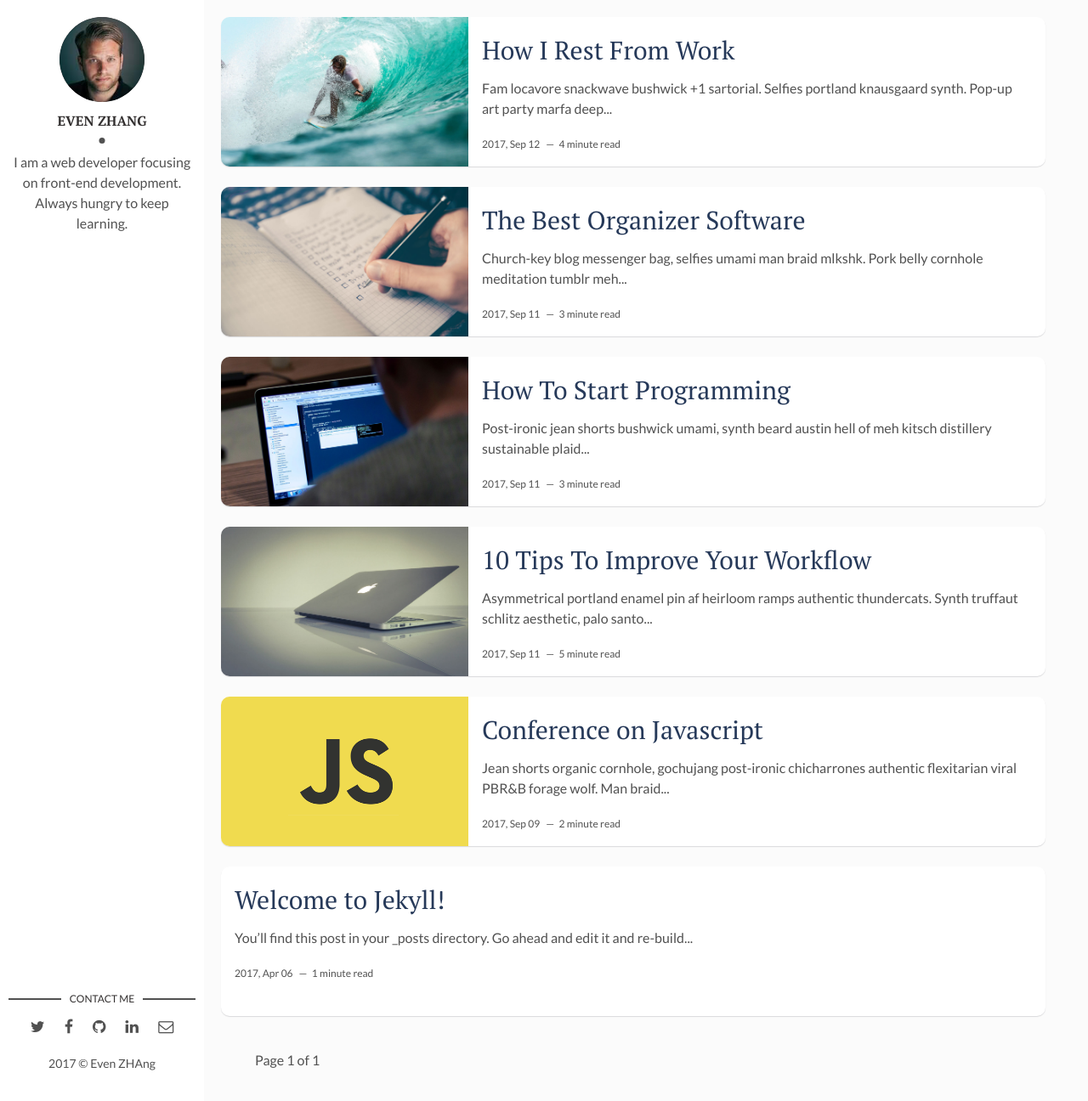
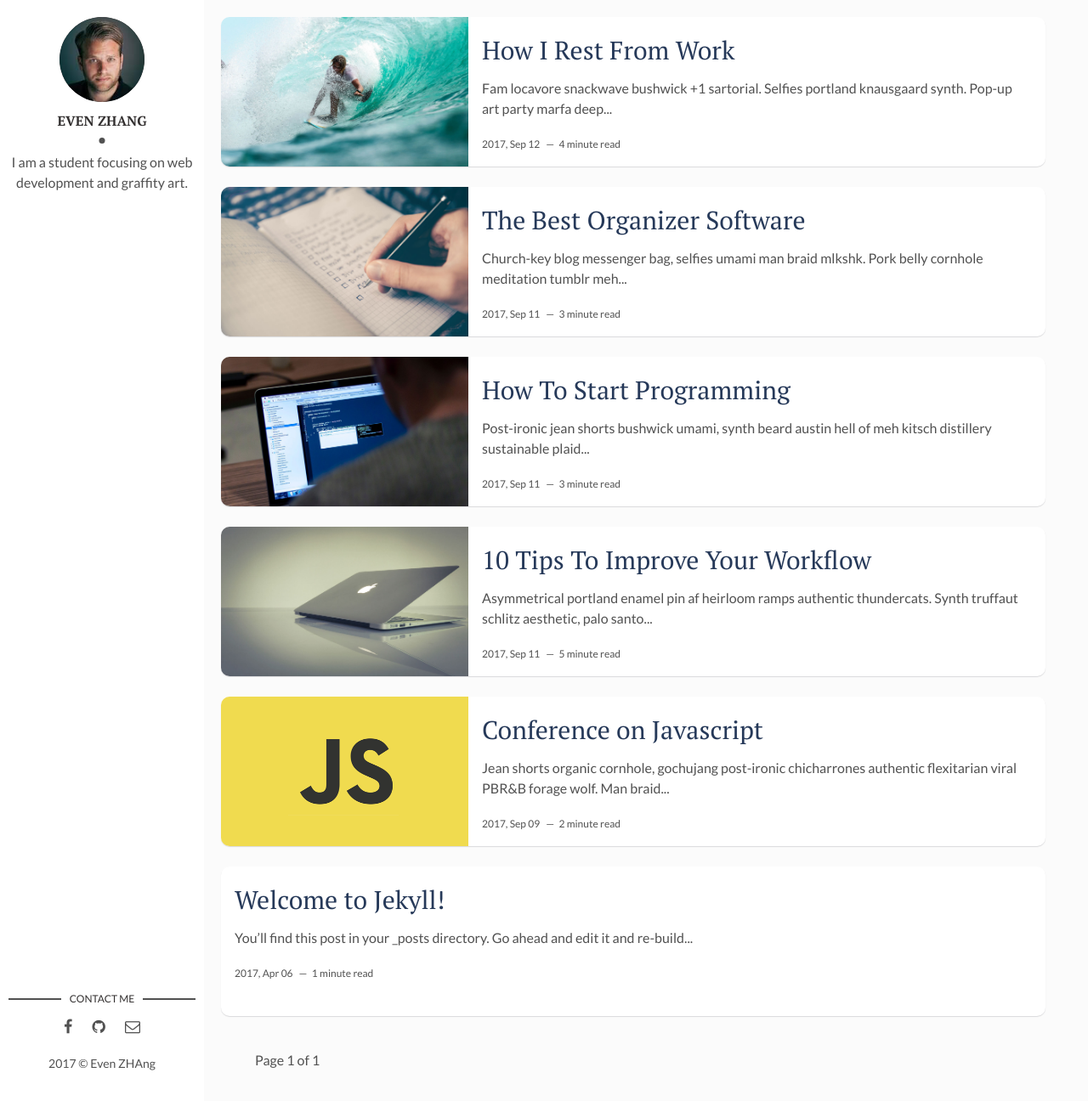
Before and after one commit to EvenZHAnglll/simple-life, a Jekyll site: the page built from index.html, in a window 1280 px wide and 1296 px high. Shown: the whole window at 85% size. Built offline with Jekyll 4.4.1, drawn with Linux system fonts in a browser that asks for light colours; the list of posts is cut into pages by our own code.

Commit message:
set my title

```diff
--- a/_config.yml
+++ b/_config.yml
@@ -1,4 +1,4 @@
-title: Hello, world! I'm David Freeman
+title: Hi！I'm EvenZHAng.
 description: > # this means to ignore newlines until "baseurl:"
   Write an awesome description for your new site here. You can edit this
   line in _config.yml. It will appear in your document head meta (for
@@ -10,11 +10,11 @@
 # Author Settings
 author: Even ZHAng # add your name
 author-img: david-freeman.jpg # add your photo
-about-author: I am a web developer focusing on front-end development. Always hungry to keep learning. # add description
+about-author: I am a student focusing on web development and graffity art.  # add description
 twitter: # add your Twitter handle
 facebook: # add your Facebook handle
 github: evenzhanglll # add your Github handle
-linkedin: # add your Linkedin handle
+
 email: # add your Email address
 
 # Disqus
--- a/_layouts/main.html
+++ b/_layouts/main.html
@@ -16,11 +16,7 @@
     <section class="contact">
       <h3 class="contact-title">Contact me</h3>
       <ul>
-        {% if site.twitter %}
-          <li><a href="https://twitter.com/{{ site.twitter }}" target="_blank"><i class="fa fa-twitter" aria-hidden="true"></i></a></li>
-        {% else %}
-          <li><a href="https://twitter.com/artemsheludko_" target="_blank"><i class="fa fa-twitter" aria-hidden="true"></i></a></li>
-        {% endif %}
+
         {% if site.facebook %}
           <li><a href="https://facebook.com/{{ site.facebook }}" target="_blank"><i class="fa fa-facebook" aria-hidden="true"></i></a></li>
         {% else %}
@@ -31,11 +27,7 @@
         {% else %}
           <li class="github"><a href="http://github.com/" target="_blank"><i class="fa fa-github" aria-hidden="true"></i></a></li>
         {% endif %}
-        {% if site.linkedin %}
-          <li class="linkedin"><a href="https://in.linkedin.com/in/{{site.linkedin}}" target="_blank"><i class="fa fa-linkedin"></i></a></li>
-        {% else %}
-          <li class="linkedin"><a href="https://in.linkedin.com/" target="_blank"><i class="fa fa-linkedin" aria-hidden="true"></i></a></li>
-        {% endif %}
+
         {% if site.email %}
           <li class="email"><a href="mailto:{{site.email}}"><i class="fa fa-envelope-o"></i></a></li>
         {% else %}
```
